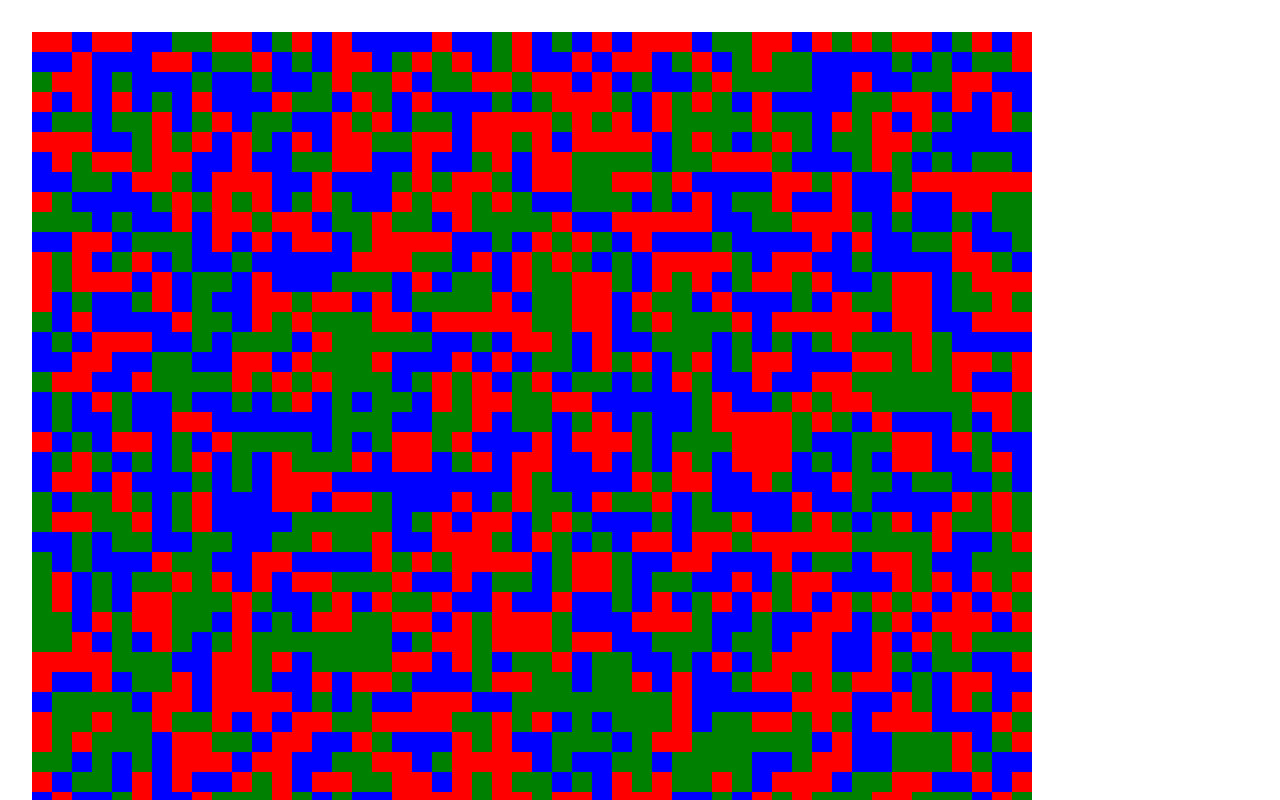
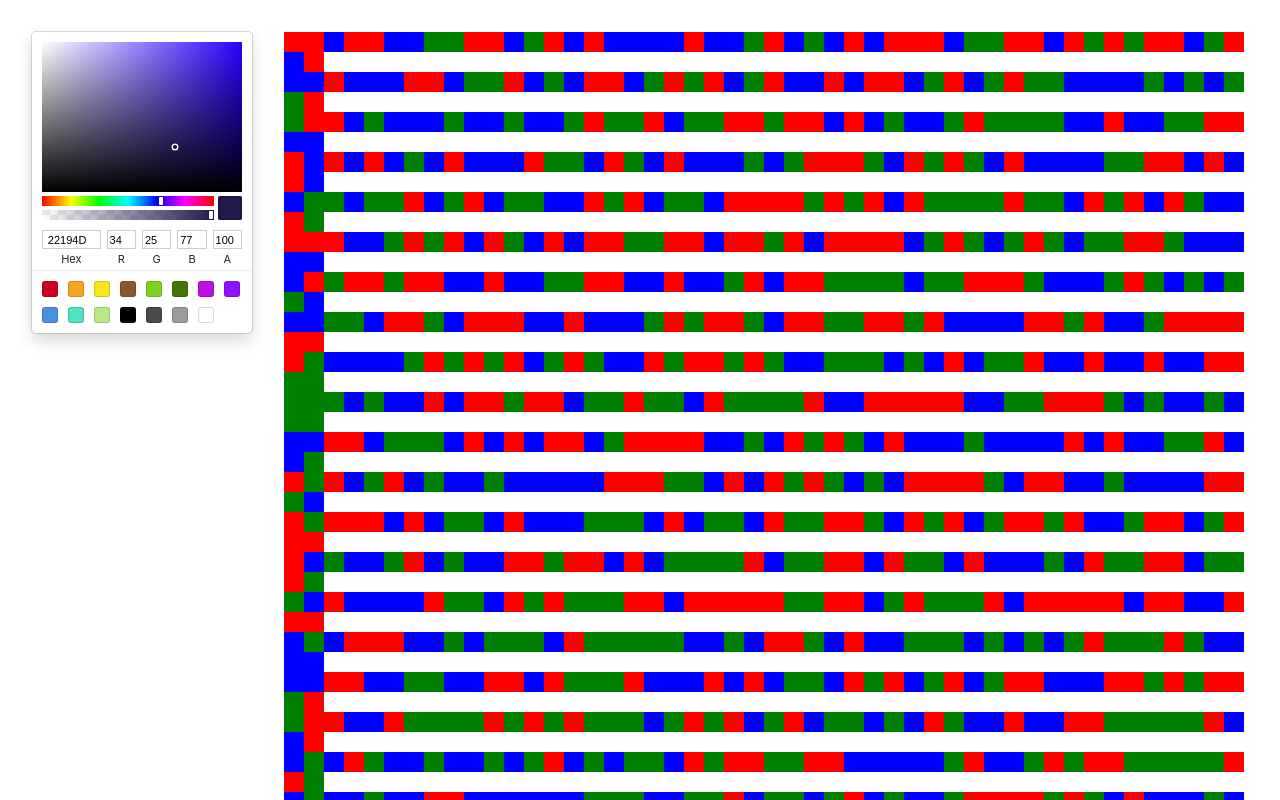
Before and after one commit to projeto-de-algoritmos/Flood-Fill, a React (Create React App) app in the folder flood_fill/: page / in a window 1280 px wide. Shown: the top 800 px of the page. Built offline with nearby package versions, Linux system fonts and the light colour scheme.

Commit message:
add color picker

```diff
--- a/flood_fill/src/Components/Board/index.jsx
+++ b/flood_fill/src/Components/Board/index.jsx
@@ -3,17 +3,17 @@ import { waitRenderSquare } from '../../utils/waitRenderSquare';
 import Square from '../Square';
 import { Row } from './styles';
 
-export default function Board({squareSize, squaresPerRow, numberOfColors, squares, colors}) {
+export default function Board({squareSize, squaresPerRow, numberOfColors, squares, pickedColor}) {
 
 const [fillableSquares, setSquares] = useState(squares)
-const getUniqueRandomColor = (color) =>  {
-  const numberBetweenZeroAndFour = Math.floor((Math.random() * numberOfColors));
-  if (color === colors[numberBetweenZeroAndFour]) {
-    return getUniqueRandomColor(color);
-  } else {
-    return  colors[numberBetweenZeroAndFour];
-  }
-}
+// const getUniqueRandomColor = (color) =>  {
+//   const numberBetweenZeroAndFour = Math.floor((Math.random() * numberOfColors));
+//   if (color === colors[numberBetweenZeroAndFour]) {
+//     return getUniqueRandomColor(color);
+//   } else {
+//     return  colors[numberBetweenZeroAndFour];
+//   }
+// }
 
 const setVisitedFalse = (squares) => {
   for (let i = 0; i < squares.length; i++) {
@@ -23,10 +23,13 @@ const setVisitedFalse = (squares) => {
   }
 }
 
+console.log('COLOR',pickedColor)
 
 const floodFill = useCallback (async (i, j) =>  {
   const oldColor = squares[i][j].color;
-  const newColor = getUniqueRandomColor(oldColor);
+  const newColor = pickedColor
+  console.log('new',pickedColor)
+
   const squaresToFill = squares;
 
   const squareArray = [];
@@ -62,7 +65,7 @@ const floodFill = useCallback (async (i, j) =>  {
 
 
  setVisitedFalse(squares);
-}, [])
+}, [pickedColor, squares, squaresPerRow])
 
 
 
--- a/flood_fill/src/Components/Board/styles.js
+++ b/flood_fill/src/Components/Board/styles.js
@@ -1,7 +1,4 @@
-
-
 import styled from 'styled-components'
-
 
 export const Row = styled.div`
   &:after {
--- a/flood_fill/src/Components/Game/index.jsx
+++ b/flood_fill/src/Components/Game/index.jsx
@@ -1,5 +1,8 @@
 import React, { useState } from 'react';
 import Board from '../Board';
+import { SketchPicker } from 'react-color';
+import { BoardWrapper } from './styles';
+
 export default function Game() {
 
   const randomColor = (colors, numberOfColors) =>  {
@@ -28,23 +31,29 @@ export default function Game() {
   const [squareSize, setSquareSize] = useState(20)
   const [squaresPerRow, setSquaresPerRow] = useState(50)
   const [squares, setSquares] = useState(createSquares(colors, squaresPerRow, numberOfColors))
+  const[pickedColor, setPickedColor] = useState()
 
 
 
 
-
+  const handleColorChange = (color) => {
+    setPickedColor(color.hex)
+  };
 
   console.log(squareSize, squaresPerRow, numberOfColors, squares, colors)
+
     return (
-      <div>
+      <BoardWrapper>
+       <div> <SketchPicker color={pickedColor} onChangeComplete={handleColorChange} /></div>
           <Board
             squareSize={squareSize}
             squaresPerRow={squaresPerRow}
             numberOfColors={numberOfColors}
             squares={squares}
             colors={colors}
+            pickedColor={pickedColor}
           />
-      </div>
+      </BoardWrapper>
     )
 
 }
--- /dev/null
+++ b/flood_fill/src/Components/Game/styles.js
@@ -0,0 +1,6 @@
+import styled from 'styled-components'
+
+export const BoardWrapper = styled.div`
+display: flex;
+gap: 2rem;
+`
```
